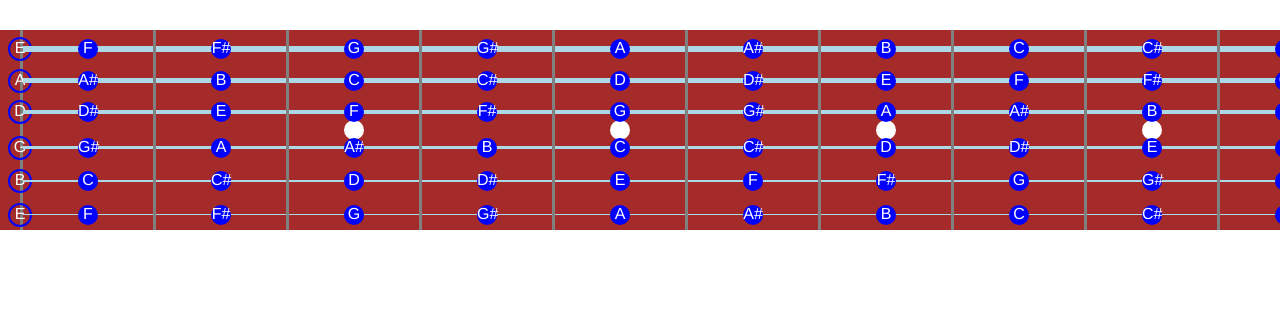
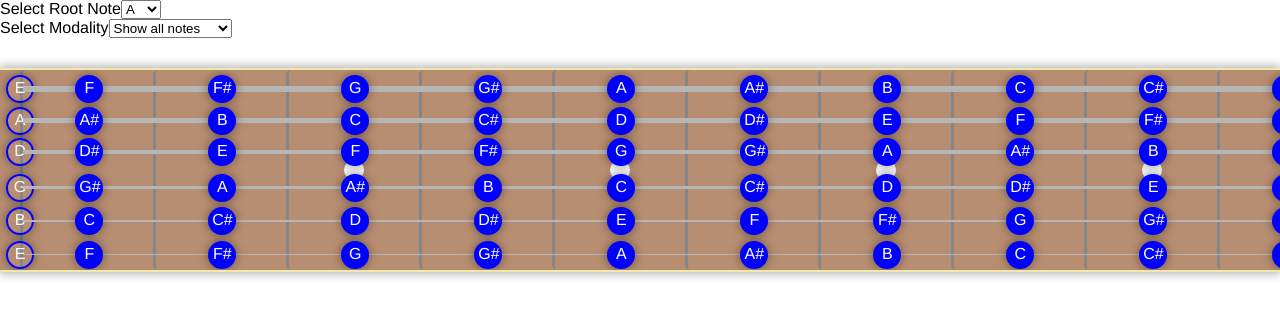
Before and after one commit to CarlosCobas/fretboard, a Next.js app: page /fretboard/ in a window 1280 px wide. Shown: the top 318 px of the page. Built offline with nearby package versions, Linux system fonts and the light colour scheme.

Commit message:
Ajustes de estilos al mastil

```diff
--- a/src/app/css/base.css
+++ b/src/app/css/base.css
@@ -23,7 +23,10 @@ body {
   width: 100%;
   margin: 30px 0;
   overflow-y: scroll;
-  background-color: brown;
+  background-color: #B88E72;
+  border-top: 2px solid palegoldenrod;
+  border-bottom: 2px solid palegoldenrod;
+  box-shadow: 0px 0px 10px 1px rgba(0, 0, 0, 0.36);
 }
 .fretboard-section .fretboard {
   display: flex;
@@ -36,12 +39,13 @@ body {
   flex-basis: 10%;
   min-width: 130px;
   flex-shrink: 0;
-  border-left: 3px solid grey;
+  border-left: 3px solid #848789;
+  border-radius: 5px;
   position: relative;
 }
 .fretboard-section .fretboard .fret .string {
-  width: 100%;
-  background-color: lightblue;
+  width: 102%;
+  background-color: #b5b6b5;
   height: 6px;
   position: absolute;
   left: 0;
@@ -55,11 +59,14 @@ body {
   width: 20px;
   height: 20px;
   background-color: blue;
+  border: 2px solid blue;
   border-radius: 200px;
   transform: translate(-50%, -50%);
   z-index: 50;
   color: white;
   text-align: center;
+  padding: 2px;
+  box-shadow: 0px 0px 10px 1px rgba(0, 0, 0, 0.36);
 }
 .fretboard-section .fretboard .fret .string:nth-child(2) {
   height: 5px;
@@ -89,7 +96,6 @@ body {
 }
 .fretboard-section .fretboard .fret.fret-zero .string .note-value {
   background-color: transparent;
-  border: 2px solid blue;
 }
 .fretboard-section .fretboard .fret:last-child {
   border-right: 3px solid grey;
--- a/src/app/less/base.less
+++ b/src/app/less/base.less
@@ -25,7 +25,10 @@ body {
     width: 100%;
     margin: 30px 0;
     overflow-y: scroll;
-    background-color: brown;
+    background-color: #B88E72;
+    border-top: 2px solid palegoldenrod;
+    border-bottom: 2px solid palegoldenrod;
+    box-shadow: 0px 0px 10px 1px rgba(0, 0, 0, 0.36);
 
     .fretboard {
         display: flex;
@@ -38,17 +41,19 @@ body {
             flex-basis: 10%;
             min-width: 130px;
             flex-shrink: 0;
-            border-left: 3px solid grey;
+            border-left: 3px solid #848789;
+            border-radius: 5px;
             position: relative;
 
             .string{
-                width: 100%;
-                background-color: lightblue;
+                width: 102%;
+                background-color: #b5b6b5;
                 height: 6px;
                 position: absolute;
                 left: 0;
                 top: 8%;
                 z-index: 40;
+                // box-shadow: 0px 0px 10px 1px rgba(0, 0, 0, 0.36);
 
 
                 .note-value {
@@ -58,11 +63,14 @@ body {
                     width: 20px;
                     height: 20px;
                     background-color: blue;
+                    border: 2px solid blue;
                     border-radius: 200px;
                     transform: translate(-50%, -50%);
                     z-index: 50;
                     color: white;
                     text-align: center;
+                    padding: 2px;
+                    box-shadow: 0px 0px 10px 1px rgba(0, 0, 0, 0.36);
                 }
 
                 &:nth-child(2) {
@@ -99,7 +107,6 @@ body {
                 .string {
                     .note-value {
                         background-color: transparent;
-                        border: 2px solid blue;
                     }
                 }
             }
--- a/src/app/modules/Fretboard.tsx
+++ b/src/app/modules/Fretboard.tsx
@@ -1,9 +1,8 @@
 import Fret from './Fret'
 
-export default function Fretboard() {
+export default function Fretboard({notes} : {notes:Array<string>}) {
 
     const totalFrets = 22;
-    const notes = ['A', 'A#', 'B', 'C', 'C#', 'D', 'D#', 'E', 'F', 'F#', 'G', 'G#'];
     const standardTuning = ['E', 'A', 'D', 'G', 'B', 'E'];
 
     const generateFretNotes = (fretIndex: number) =>
--- /dev/null
+++ b/src/app/modules/ModalitySelector.tsx
@@ -0,0 +1,20 @@
+import React from "react";
+
+export default function Modalityslector() {
+
+    const modalities = [
+        'Show all notes',
+        'Modes',
+        'Arpegios',
+        'Pentatonic Scale',
+    ];
+
+    const options = modalities.map(modality => <option key={modality} value={modality}>{modality}</option>)
+
+    return (
+        <div className="input-element">
+            <label htmlFor="modality-selector">Select Modality</label>
+            <select name="modality-selector" id="modality-selector">{options}</select>
+        </div>
+    );
+}
--- /dev/null
+++ b/src/app/modules/RootNoteSelector.tsx
@@ -0,0 +1,14 @@
+import React from "react";
+
+export default function RootNoteSelector({notes} : {notes:Array<string>}) {
+
+    const options = notes.map(note => <option key={note} value={note}>{note}</option>)
+
+    return (
+        <div className="input-element">
+            <label htmlFor="root-note-selector">Select Root Note</label>
+            <select name="root-note-selector" id="root-note-selector">{options}</select>
+        </div>
+    );
+
+}
--- /dev/null
+++ b/src/app/modules/Toolbar.tsx
@@ -0,0 +1,13 @@
+import ModalitySelector from './ModalitySelector';
+import RootNoteSelector from './RootNoteSelector'
+
+export default function Toolbar({notes} : {notes:Array<string>}) {
+
+    return (
+        <section className="toolbar-holder">
+            <RootNoteSelector notes={notes}/>
+            <ModalitySelector/>
+        </section>
+    );
+
+}
--- a/src/app/page.tsx
+++ b/src/app/page.tsx
@@ -1,9 +1,16 @@
 import Fretboard from "./modules/Fretboard";
+import Toolbar from "./modules/Toolbar";
 
 export default function Home() {
+
+  const notes = ['A', 'A#', 'B', 'C', 'C#', 'D', 'D#', 'E', 'F', 'F#', 'G', 'G#'];
+
+
+
   return (
     <main>
-      <Fretboard/>
+      <Toolbar notes={notes}/>
+      <Fretboard notes={notes}/>
     </main>
   );
 }
```
